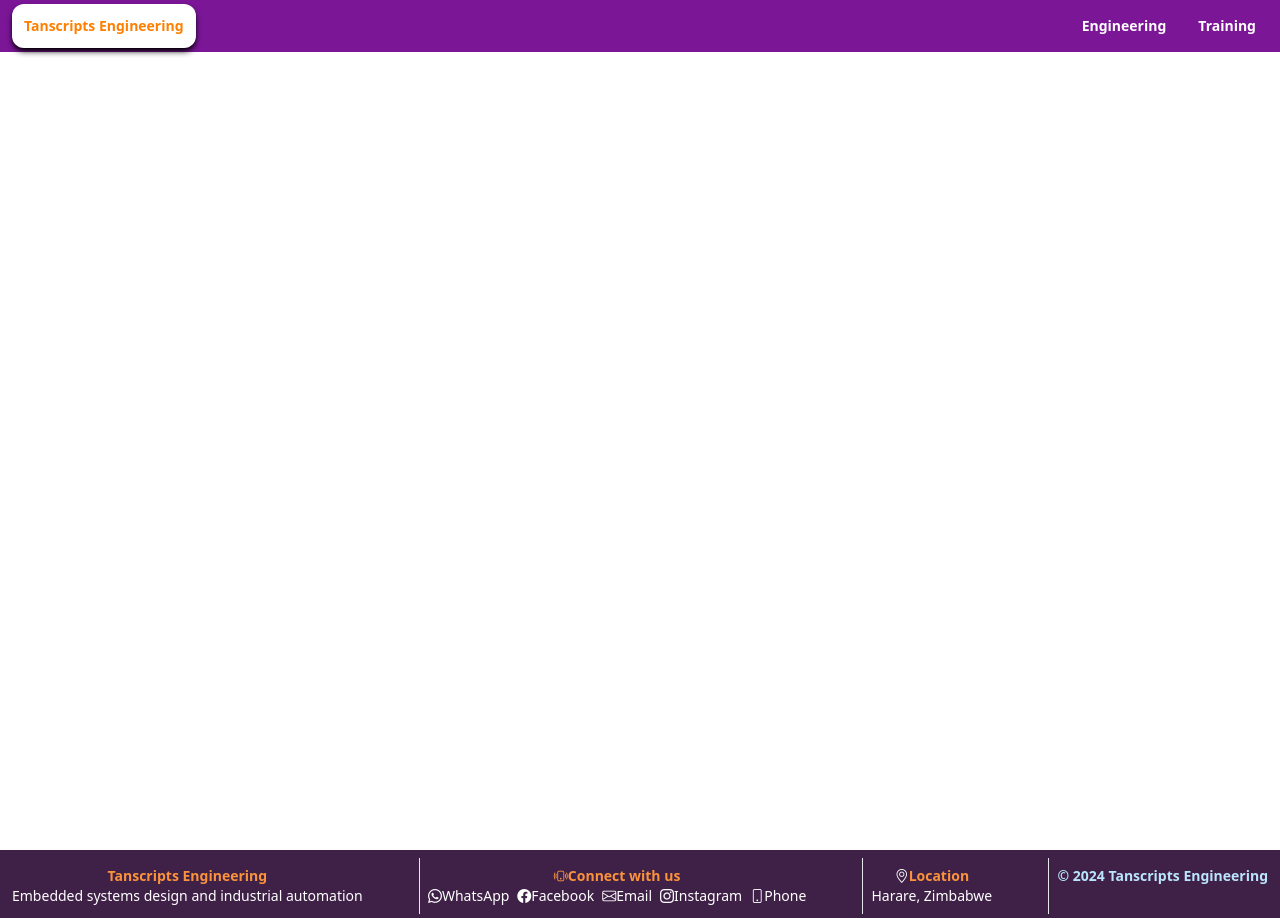
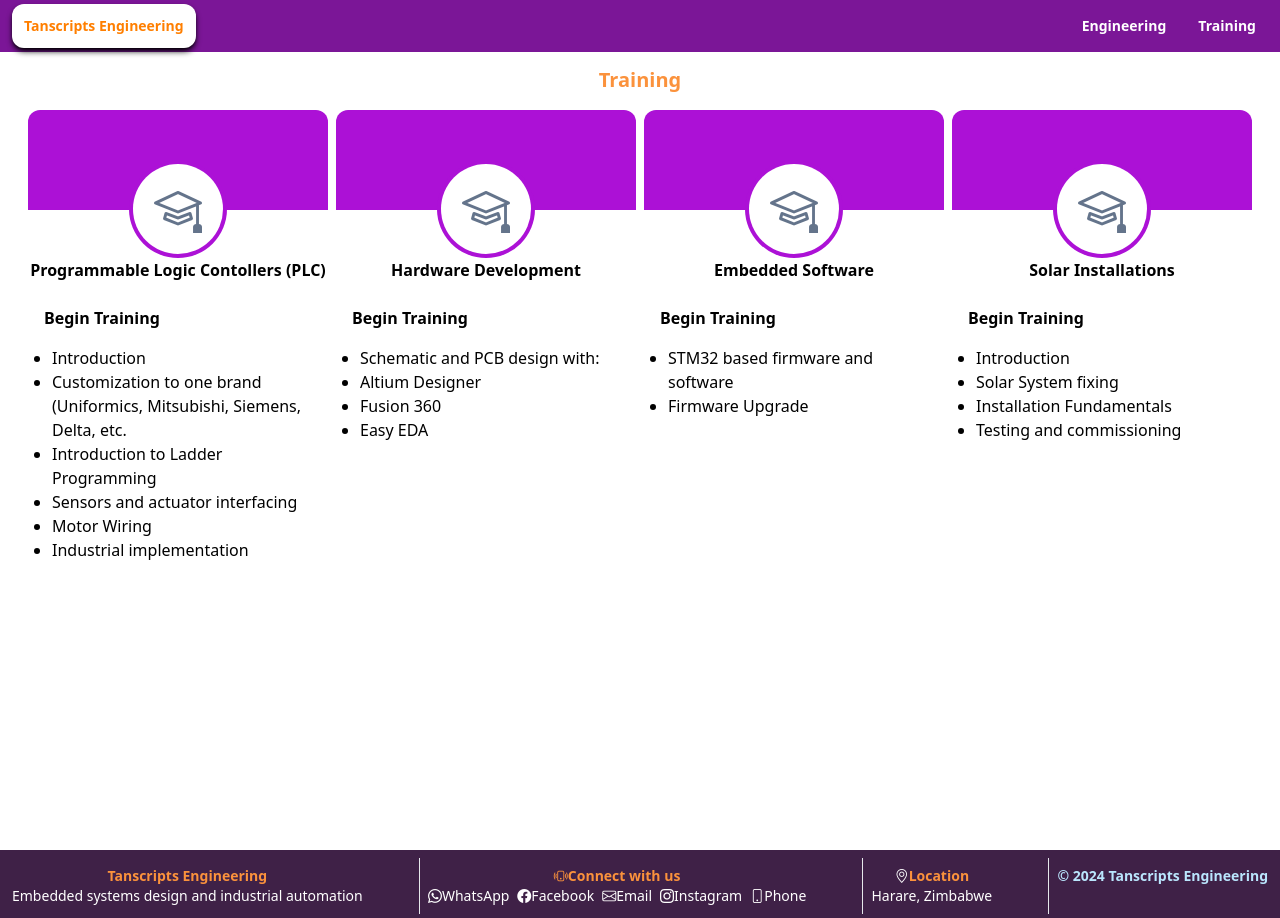
Before and after one commit to worshix/tanscripts, a Next.js app: page /training in a window 1280 px wide. Built offline with nearby package versions, Linux system fonts and the light colour scheme.

Commit message:
everything appearing no styles yet

```diff
--- a/src/app/engineering/page.jsx
+++ b/src/app/engineering/page.jsx
@@ -5,17 +5,17 @@ function Engineering(){
     return(
         <main>
             <section className="w-full overflow-x-hidden">
-                <h1 key='automation-header' className="text-orange-400 text-center text-xl font-bold my-4 md:text-2xl md:my-6 sidebar">Industrial Automation</h1>
+                <h1 key='automation-header' className="text-orange-400 text-center text-xl font-bold my-4 md:text-2xl md:my-6">Industrial Automation</h1>
                 <article key='automation' className="w-full flex flex-col flex-wrap gap-2 sm:flex-row justify-center">
                     { Services.industrialAutomation.map((item) => <ServiceCard prop = {item} />) }
                 </article>
-                <h1 key='embedded-header' className="text-orange-400 text-center text-xl font-bold mt-4 mb-2 sidebar -translate-x-40 opacity-0">Embedded Systems</h1>
-                <article key='embedded' className="w-full flex flex-col flex-wrap gap-2 sm:flex-row justify-center hero -translate-x-40 opacity-0">
+                <h1 key='embedded-header' className="text-orange-400 text-center text-xl font-bold mt-4 mb-2">Embedded Systems</h1>
+                <article key='embedded' className="w-full flex flex-col flex-wrap gap-2 sm:flex-row justify-center">
                     { Services.embeddedSystems.map((item) => <ServiceCard prop = {item} />) }
                 </article>
-                <h1 key='other-header' className="text-orange-400 text-center text-xl font-bold mt-4 mb-2 sidebar -translate-x-40 opacity-0">Other Services</h1>
-                <article key='other' className="w-full hero -translate-x-40 opacity-0">
-                    <ul className="text-white w-full p-2 flex flex-row flex-wrap gap-1 overflow-x-hidden border-y-2 border-orange-400 justify-center">
+                <h1 key='other-header' className="text-orange-400 text-center text-xl font-bold mt-4 mb-2">Other Services</h1>
+                <article key='other' className="w-full">
+                    <ul className=" w-full p-2 flex flex-row flex-wrap gap-1 overflow-x-hidden border-y-2 border-orange-400 justify-center">
                         {Services.otherServices.map((item) => <li id={item.id} key={item.id} className="bg-white bg-opacity-15 h-fit p-2 font-bold font-mono">{item.title}</li>)}
                     </ul>
                 </article>
--- a/src/app/training/page.jsx
+++ b/src/app/training/page.jsx
@@ -5,11 +5,11 @@ function Training(){
     return(
         <>
         <section>
-        <h1 className="text-orange-400 text-center text-xl font-bold mt-4 mb-2 sidebar -translate-x-40 opacity-0 my-4">Training</h1>
-        <article className="flex justify-center flex-col gap-2 sm:flex-row flex-wrap hero -translate-x-40 opacity-0 mt-4">
+        <h1 className="text-orange-400 text-center text-xl font-bold mt-4 mb-2 my-4">Training</h1>
+        <article className="flex justify-center flex-col gap-2 sm:flex-row flex-wrap mt-4">
                 {Services.training.map((item) => <TrainingCard prop = {item}/>)}
             </article>
-            <article className="hero -translate-x-40 opacity-0 text-white mt-2 flex gap-2 flex-wrap">
+            <article className="text-white mt-2 flex gap-2 flex-wrap">
                 <div>
                     <h1 className="font-bold text-center">Training Methodology</h1>
                     <ul className="list-disc pl-6">
--- a/src/components/ServiceCard.jsx
+++ b/src/components/ServiceCard.jsx
@@ -7,13 +7,13 @@ export default function ServiceCard(prop){
     let i = 0;
     return(
         <>
-        <div className="w-[300px] rounded-xl text-white bg-white bg-opacity-15 shadow-md mx-auto sm:mx-2" id={id} key={id}>
+        <div className="w-[300px] rounded-xl bg-white bg-opacity-15 shadow-md mx-auto sm:mx-2" id={id} key={id}>
             <img className="graphic-image w-full rounded-xl rounded-b-none" src={`./src/assets/${image}`} alt={title}/>
             <ul className="flex justify-between p-2 items-center">
-                <li className=" block w-3/5 p-1 bg-main-300 bg-opacity-75 font-bold rounded-md text-center h-fit text-sm">{title}</li>
-                <li className="block w-2/5"><Link className="block p-2 font-bold text-slate-300 text-sm" href='/Contacts'>Get Service<i className="inline-block bi bi-phone animate-pulse"></i></Link></li>
+                <li className=" block w-3/5 p-1 bg-main-300 bg-opacity-75 font-bold rounded-md text-center h-fit text-sm text-white">{title}</li>
+                <li className="block w-2/5"><Link className="block p-2 font-bold text-slate-500 text-sm" href='/Contacts'>Get Service<i className="inline-block bi bi-phone animate-pulse"></i></Link></li>
             </ul>
-            <p className="font-bold p-2 text-white">{description}</p>
+            <p className="font-bold p-2">{description}</p>
             <ul className="pl-6 list-disc mb-2">
                 {details.map((item) => (<li key ={`${title}-${i++}`}>{item}</li>))}
             </ul>
--- a/src/components/TrainingCard.jsx
+++ b/src/components/TrainingCard.jsx
@@ -5,11 +5,11 @@ export default function TrainingCard(prop){
     const { id, title, details } = prop.prop; //for some reason prop.prop is working
     return(
         <>
-        <div className="training-card w-[300px] bg-white bg-opacity-15 text-white overflow-hidden isolate rounded-xl pb-2 card-container flex-shrink-0 mx-auto sm:mx-0" id={id}>
+        <div className="training-card w-[300px] bg-white bg-opacity-15 overflow-hidden isolate rounded-xl pb-2 card-container flex-shrink-0 mx-auto sm:mx-0" id={id}>
             <div className="w-[300px] h-[100px] bg-main-300"></div>
             <div className="p-1 bg-main-300 w-fit rounded-full mx-auto relative -mt-[50px]"><div className="bg-white h-[90px] w-[90px] rounded-full flex justify-center items-center"><i className="block bi bi-mortarboard text-slate-500 text-5xl"></i></div></div>
             <h1 className="font-bold text-center">{title}</h1>
-            <Link className="block w-fit grad p-2 my-4 rounded-full text-white font-bold m-2 mb-auto" href='/Contacts'>Begin Training</Link>
+            <Link className="block w-fit grad p-2 my-4 rounded-full font-bold m-2 mb-auto" href='/Contacts'>Begin Training</Link>
             <ul className="pl-6 p-2 list-disc mb-auto">
                 {details.map((item) => (<li>{item}</li>))}
             </ul>
```
